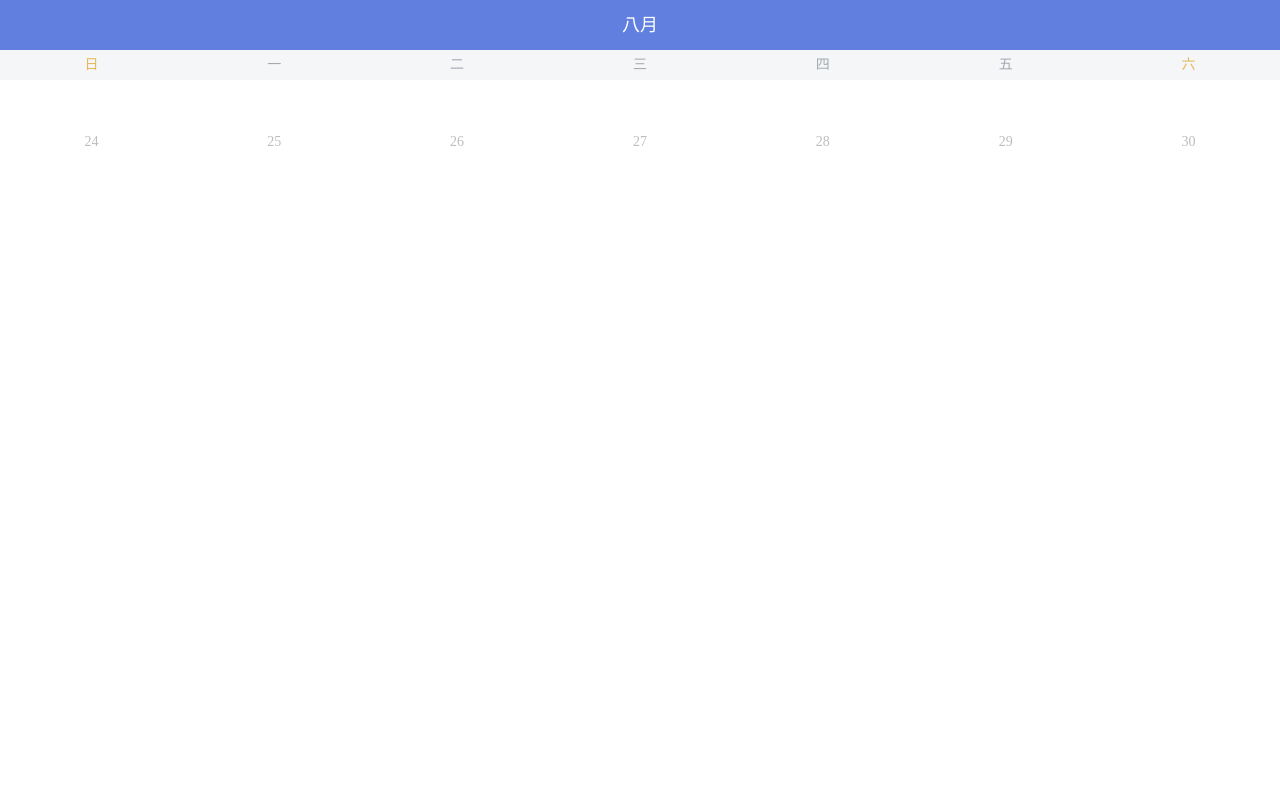
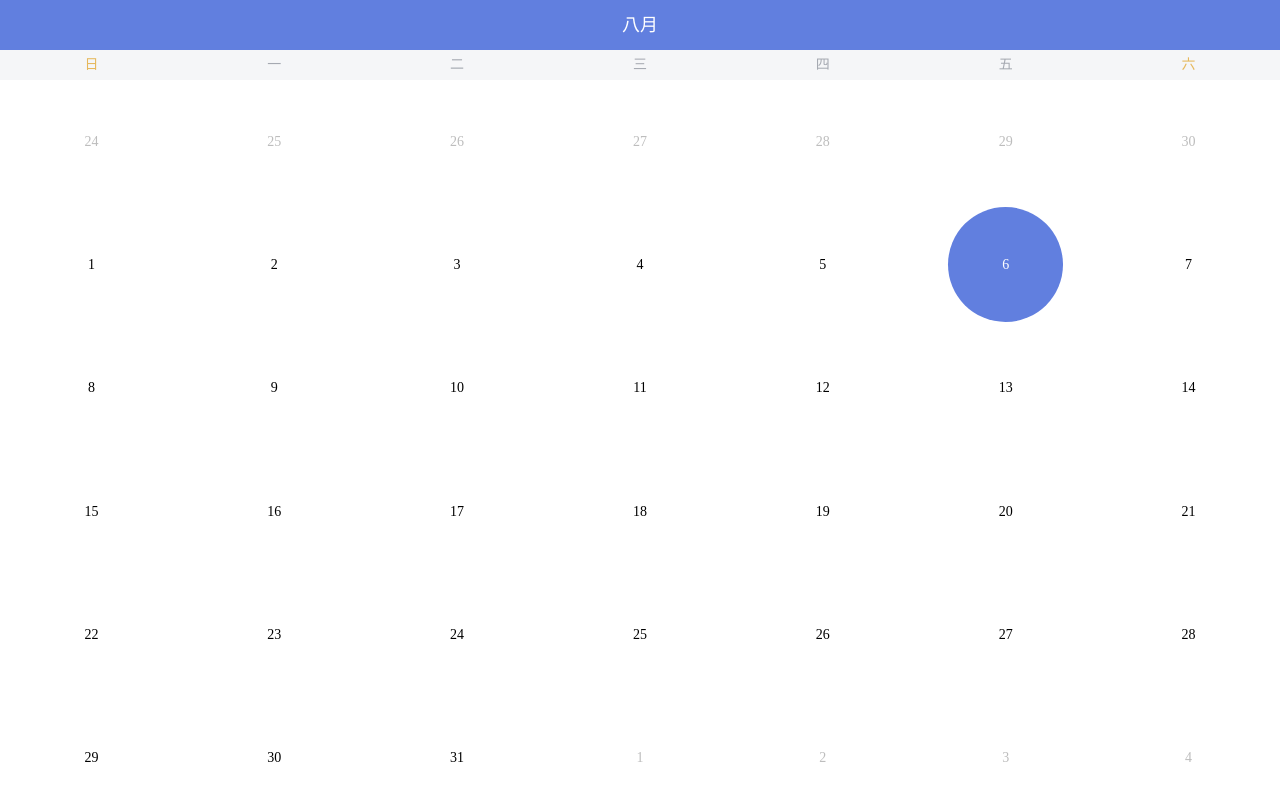
Before and after one commit to Alexander1025/todo_vue_node, a Vue app: page / in a window 1280 px wide. Shown: the top 800 px of the page. Built offline with nearby package versions, Linux system fonts and the light colour scheme; the HTML template or start-up script is replaced by a standard one.

Commit message:
生成日历

```diff
--- a/src/client/components/calendar.vue
+++ b/src/client/components/calendar.vue
@@ -118,7 +118,7 @@ export default {
         // console.log("=======");
         // console.log("补上上月天数");
 
-        // 补上上月天数
+        // 补上上月日期天数
         var date4 = new Date();
         date4.setDate(1);
         date4.setTime(date4.getTime()-(this.onedaytime*1));
@@ -168,8 +168,8 @@ export default {
         }
 
 
-        console.log("=======");
-        console.log("本月天数");
+        // console.log("=======");
+        // console.log("本月天数");
 
         // 现在
         var date6 = new Date();
@@ -180,17 +180,71 @@ export default {
             // 增加一个月
             date6.setMonth(date6.getMonth()+1);
         }
+        date6.setTime(date6.getTime()-(this.onedaytime*1));
+
+
+        // console.log(date6);
+        // console.log(date6.getFullYear());
+        // console.log(date6.getMonth()+1);
+        // console.log(date6.getDate());
+        // console.log(date6.getDay());
+
+        // 生成本月天数
+        var now = new Date();
+        for(let i = 0 ; i <= date6.getDate()-1 ; i++){
+            // console.log(i);
+            // this.idnowlog = i+1;
+            var date7 = new Date();
+            date7.setDate(i+1);
+            this.idnowlog = this.idnowlog+i+1;
+            var calendardetail = {
+                id: this.idnowlog,
+                month: date7.getMonth()+1,
+                date: date7.getDate(),
+                day: date7.getDay(),
+                istoday: false,
+                isthismonth: true,
+                havetask: false,
+                holiday:"",
+                solarterm:"",
+            };
+            if(now.getDate() == date7.getDate()){
+                calendardetail['istoday'] = true;
+            }
+            this.datelist.push(calendardetail);
+        }
 
 
 
 
 
-        console.log(date6);
-        console.log(date6.getFullYear());
-        console.log(date6.getMonth()+1);
-        console.log(date6.getDate());
-        console.log(date6.getDay());
+        // 补上下月日期天数
+        date6.setTime(date6.getTime()+(this.onedaytime*1));
 
+        // console.log(date6);
+        // console.log(date6.getFullYear());
+        // console.log(date6.getMonth()+1);
+        // console.log(date6.getDate());
+        // console.log(date6.getDay());
+
+        for(let i = 0 ; i <= (7 - date6.getDay())-1 ; i++){
+            var date7 = new Date();
+            date7.setDate(i+1);
+            this.idnowlog = this.idnowlog+i+1;
+            var calendardetail = {
+                id: this.idnowlog,
+                month: date7.getMonth()+1,
+                date: date7.getDate(),
+                day: date7.getDay(),
+                istoday: false,
+                isthismonth: false,
+                havetask: false,
+                holiday:"",
+                solarterm:"",
+            };
+
+            this.datelist.push(calendardetail);
+        }
     }
 }
 </script>
```
